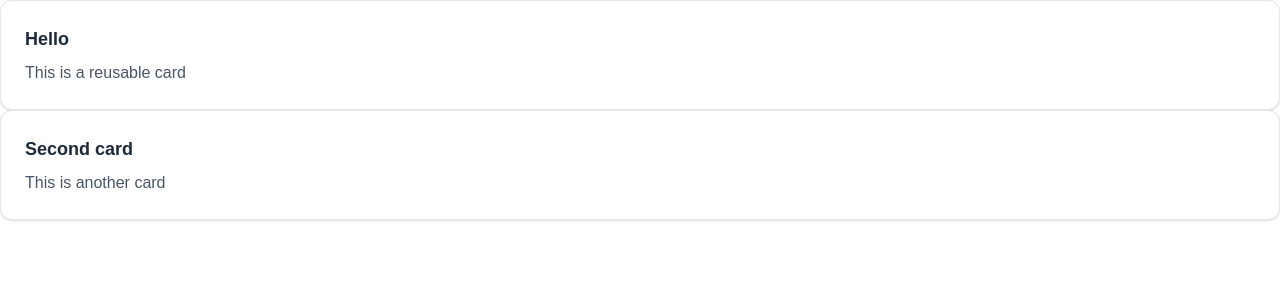
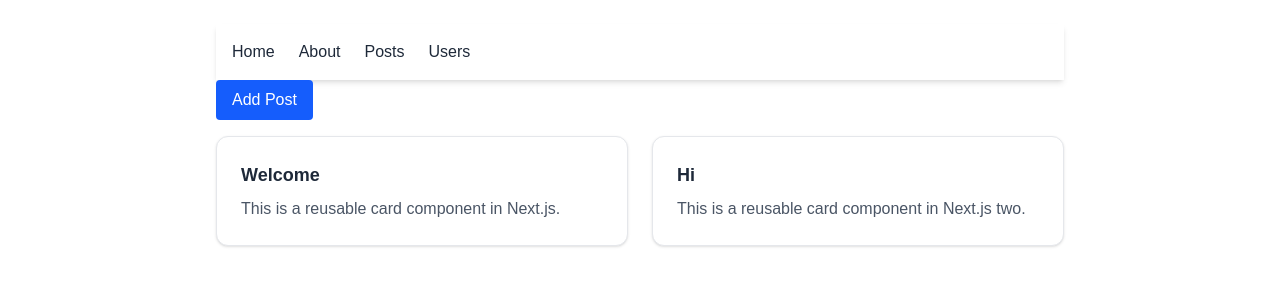
Before and after one commit to shanniageofrey/alx-project-0x02-setup, a Next.js app in the folder alx-project-0x02/: page /home in a window 1280 px wide. Shown: the top 300 px of the page. Built offline with nearby package versions, Linux system fonts and the light colour scheme.

Commit message:
. Implement a PostCard Component

```diff
--- a/alx-project-0x02/pages/home.tsx
+++ b/alx-project-0x02/pages/home.tsx
@@ -1,10 +1,49 @@
+import { useState } from "react";
 import Card from "@/components/common/Card";
+import PostModal from "@/components/common/PostModal";
+import Header from "@/components/layout/Header";
 
 export default function Home() {
+  const [posts, setPosts] = useState([
+    {
+      title: "Welcome",
+      content: "This is a reusable card component in Next.js.",
+    },
+    {
+      title: "Hi",
+      content: "This is a reusable card component in Next.js two.",
+    },
+  ]);
+  const [isModalOpen, setIsModalOpen] = useState(false);
+
+  const handleAddPost = (newPost: { title: string; content: string }) => {
+    setPosts((prev) => [...prev, newPost]);
+  };
+
   return (
-    <div>
-      <Card title="Hello" content="This is a reusable card"/>
-      <Card title="Second card" content="This is another card"/>
+    <div className="mx-auto max-w-4xl p-6">
+      <Header />
+      <div className="mb-4">
+        <button
+          onClick={() => setIsModalOpen(true)}
+          className="px-4 py-2 bg-blue-600 text-white rounded"
+        >
+          Add Post
+        </button>
+      </div>
+
+      <div className="grid grid-cols-1 sm:grid-cols-2 gap-6">
+        {posts.map((post, index) => (
+          <Card key={index} title={post.title} content={post.content} />
+        ))}
+      </div>
+
+      {isModalOpen && (
+        <PostModal
+          onClose={() => setIsModalOpen(false)}
+          onSubmit={handleAddPost}
+        />
+      )}
     </div>
   );
 }
--- a/alx-project-0x02/pages/index.tsx
+++ b/alx-project-0x02/pages/index.tsx
@@ -1,3 +1,11 @@
+
+
+
 export default function Home() {
-  return <div></div>;
+  return (
+    <section className="flex flex-col p-3 mt-3">
+      <h1 className="text-xl">Welcome To my Assignment project</h1>
+      <h2 className="">Click the links at the top to navigate between pages</h2>
+    </section>
+  );
 }
```
